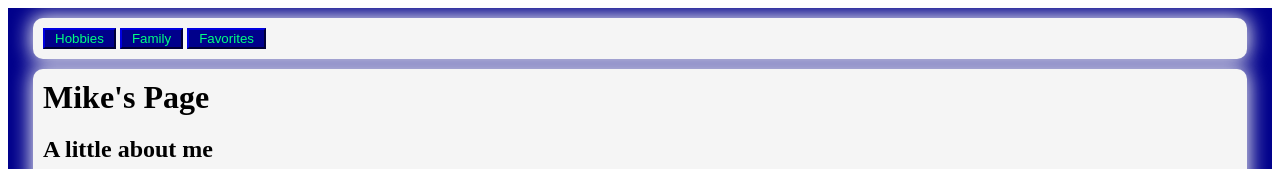
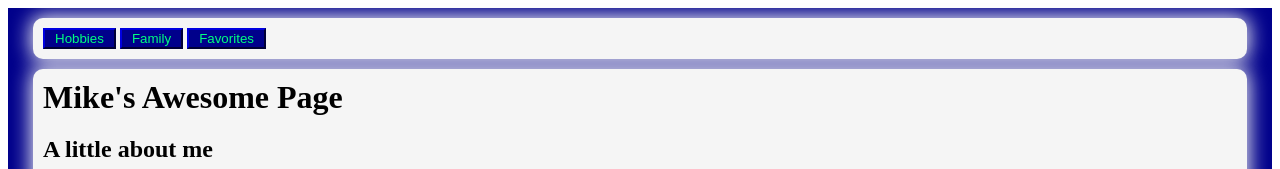
Before and after one commit to Truvisory/personalpage, a plain HTML site: page index.html in a window 1280 px wide. Shown: the top 169 px of the page. Drawn offline with Linux system fonts and the light colour scheme.

Commit message:
Ammend Title

```diff
--- a/index.html
+++ b/index.html
@@ -13,7 +13,7 @@
             </div>
             <div class="content-main">
                 <div class="content">
-                    <h1>Mike's Page</h1>
+                    <h1>Mike's Awesome Page</h1>
                     <h2>A little about me</h2>
                     <div class="cities-lived">
                         <h3>Cities I have lived in:</h3>
```
